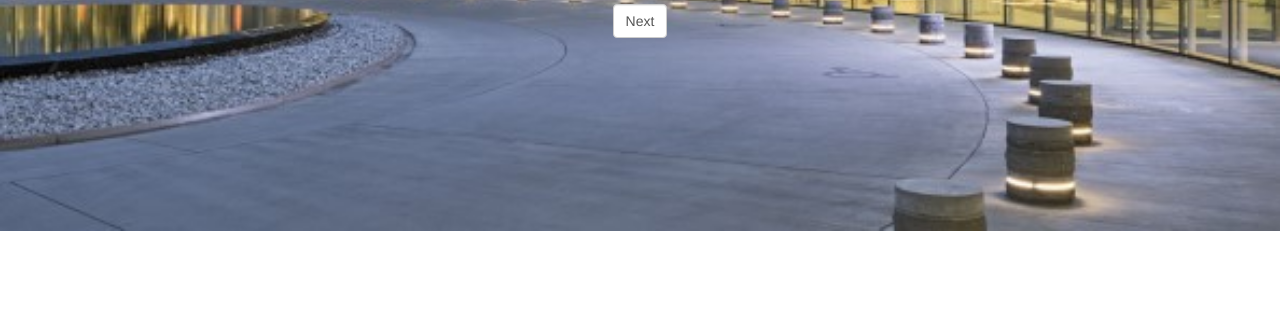
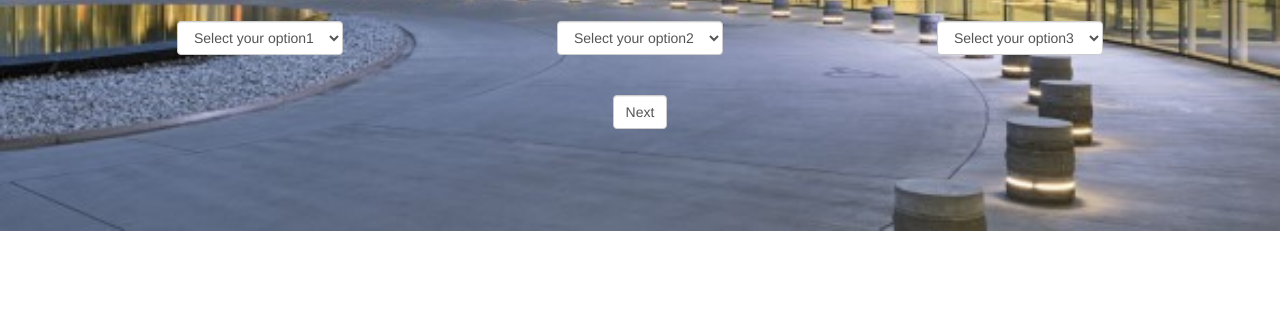
Before and after one commit to ramkriss523/MyInnovationWork, a Django app: template EGIGame/templates/dashboard.html in a window 1280 px wide. Shown: the part 491-800 px from the top of the page. Run offline with Django 3.2, Linux system fonts and the light colour scheme; the template is opened without the code that fills it: most values are stand-ins (such as "Sample title", 1, 10 or a date in 2020); some libraries are stand-ins or nearby versions.

Commit message:
Updated changes

```diff
--- a/EGIGame/EGIGame/settings.py
+++ b/EGIGame/EGIGame/settings.py
@@ -26,8 +26,8 @@ SECRET_KEY = 'le%5qq&=u1&1vvs9^fxb2*d7+1o-o&=me1h#9csqdt)u5%zs6j'
 # SECURITY WARNING: don't run with debug turned on in production!
 DEBUG = True
 
-ALLOWED_HOSTS = []
-
+# ALLOWED_HOSTS = ['100.97.187.249', 'localhost', '127.0.0.1']
+ALLOWED_HOSTS = ['*']
 
 # Application definition
 
--- a/EGIGame/templates/base.html
+++ b/EGIGame/templates/base.html
@@ -7,6 +7,7 @@
     <link href="{% static 'css/bootstrap.min.css' %}" rel="stylesheet" type="text/css"/>
     <link href="{% static 'css/style.css' %}" rel="stylesheet" type="text/css"/>
     <style>
+
 body {
 	    background-image: url("{% static 'ericssionbg.jpg' %}");
         background-repeat:no-repeat;
@@ -38,6 +39,25 @@ text-align: left;
 padding: 0.5cm;
 }
 
+img {
+width: 200px;
+height: 100px;
+}
+
+ .img-circular{
+ width: 200px;
+ height: 200px;
+ background-image: url('https://www.ericsson.com/assets/global/scaled/borje-ekholm-170118_0217-1_594x591_90_237869.jpg');
+background-size: cover;
+ display: block;
+  margin-left: auto;
+    margin-right: auto;
+     margin-bottom: 25px;
+ border-radius: 100px;
+ -webkit-border-radius: 100px;
+ -moz-border-radius: 100px;
+
+}
 
     </style>
 </head>
--- a/EGIGame/templates/dashboard.html
+++ b/EGIGame/templates/dashboard.html
@@ -17,31 +17,81 @@
         </div>
         <br>
 
-        <div>
-            <h4 align="left">A. {{ list_data.option0 }}</h4>
-        </div>
-        <div>
-            <h4 align="left">B. {{ list_data.option1 }}</h4>
-        </div>
-        <div>
-            <h4 align="left">C. {{ list_data.option2 }}</h4>
-        </div>
-        <div>
-            <h4 align="left">D. {{ list_data.option3 }}</h4>
-        </div>
-        <div>
-            <h4 align="left">E. {{ list_data.option4 }}</h4>
-        </div>
-        <div>
-            <h4 align="left">F. {{ list_data.option5 }}</h4>
+        <div class="container">
+
+            <div class="sidebyside">
+                <img src="{% static 'images/Progress_Logo.png' %}">
+                <h4 align="center">A. {{ list_data.option0 }}</h4>
+            </div>
+            <div class="sidebyside">
+                <img src="{% static 'images/Progress_Logo.png' %}">
+                <h4 align="center">B. {{ list_data.option1 }}</h4>
+            </div>
+            <div class="sidebyside">
+                <img src="{% static 'images/Progress_Logo.png' %}">
+                <h4 align="center">C. {{ list_data.option2 }}</h4>
+            </div>
+
         </div>
 
-          <br>
-         <input type=hidden id="abcId" class="form-control" name="abcName"
-                  value={{ flag_data }}/>
-    <input type="text" class="form-control" name="option1" placeholder="Choice 1" required>
-    <input type="text" class="form-control" name="option2" placeholder="Choice 2" required>
-    <input type="text" class="form-control" name="option3" placeholder="Choice 3" required>
+        <div class="container">
+            <div class="sidebyside">
+                <img src="{% static 'images/Progress_Logo.png' %}">
+                <h4 align="center">D. {{ list_data.option3 }}</h4>
+            </div>
+            <div class="sidebyside">
+                <img src="{% static 'images/Progress_Logo.png' %}">
+                <h4 align="center">E. {{ list_data.option4 }}</h4>
+            </div>
+            <div class="sidebyside">
+                <img src="{% static 'images/Progress_Logo.png' %}">
+                <h4 align="center">F. {{ list_data.option5 }}</h4>
+            </div>
+
+        </div>
+        <br>
+        <input type=hidden id="abcId" class="form-control" name="abcName"
+               value={{ flag_data }}/>
+
+        <div class="container">
+            <div class="sidebyside">
+                <select id="option1" class="form-control" required>
+                    <option disabled selected value="">Select your option1</option>
+                    <option>{{ list_data.option0 }}</option>
+                    <option>{{ list_data.option1 }}</option>
+                    <option>{{ list_data.option2 }}</option>
+                    <option>{{ list_data.option3 }}</option>
+                    <option>{{ list_data.option4 }}</option>
+                    <option>{{ list_data.option5 }}</option>
+                    <option>{{ list_data.option6 }}</option>
+                </select>
+            </div>
+            <div class="sidebyside">
+                <select id="option2" class="form-control" required>
+                    <option disabled selected value="">Select your option2</option>
+                    <option>{{ list_data.option0 }}</option>
+                    <option>{{ list_data.option1 }}</option>
+                    <option>{{ list_data.option2 }}</option>
+                    <option>{{ list_data.option3 }}</option>
+                    <option>{{ list_data.option4 }}</option>
+                    <option>{{ list_data.option5 }}</option>
+                    <option>{{ list_data.option6 }}</option>
+                </select>
+            </div>
+            <div class="sidebyside">
+                <select id="option3" class="form-control" required>
+                    <option disabled selected value="">Select your option3</option>
+                    <option>{{ list_data.option0 }}</option>
+                    <option>{{ list_data.option1 }}</option>
+                    <option>{{ list_data.option2 }}</option>
+                    <option>{{ list_data.option3 }}</option>
+                    <option>{{ list_data.option4 }}</option>
+                    <option>{{ list_data.option5 }}</option>
+                    <option>{{ list_data.option6 }}</option>
+                </select>
+            </div>
+        </div>
+
     </div>
 
 
--- a/EGIGame/templates/login.html
+++ b/EGIGame/templates/login.html
@@ -5,6 +5,9 @@
     <br><br>
     <h1>Welcome to EGI Game!!!!!!!</h1>
 <br><br>
+    <input type="file" style="display: none" />
+    <div class="img-circular">
+    </div>
      <input type="text" class="form-control" name="fullname" placeholder="Full Name" required><br><br>
      <input type="text" class="form-control" name="signumname" placeholder="Signum" required><br><br>
     <input class="btn btn-primary" type="submit" value="Submit" id="login_button" name="log_in">
--- a/EGIGame/welcome/static/css/style.css
+++ b/EGIGame/welcome/static/css/style.css
@@ -29,3 +29,12 @@
         #bottom{
             text-align:center;
         }
+
+        .container {
+            display: flex;
+            flex-direction:row;
+        }
+
+        .sidebyside {
+             flex: 1 1 0px;
+        }
--- a/EGIGame/welcome/static/js/validate.js
+++ b/EGIGame/welcome/static/js/validate.js
@@ -21,6 +21,11 @@
  $("#dash_form").submit(function(e){
       e.preventDefault();
 
+//        var flagval = validation(document.forms["dash_form"]["option1"].value,document.forms["dash_form"]["option2"].value
+//        ,document.forms["dash_form"]["option3"].value);
+//        console.log(flagval)
+
+//        if(flagval){
         if (document.forms["dash_form"]["abcId"].value == "6/") {
          $.post("/quiz/chart/",
            {
@@ -45,4 +50,19 @@
            }
        );
        }
+//       }else{
+//            alert("Options should be unique!!!")
+//       }
  });
+
+ function validation(data1, data2, data3){
+    if (data1== data2){
+        return false;
+    }
+
+}
+
+//$(".img-circular").click(function(){
+//    $("input").trigger("click");
+//
+//});
```
Also changed, not shown: EGIGame/templates/question.html (+64 -15 lines), EGIGame/welcome/views.py (+14 -14 lines), EGIGame/db.sqlite3, EGIGame/static/profile.jpg (added).
